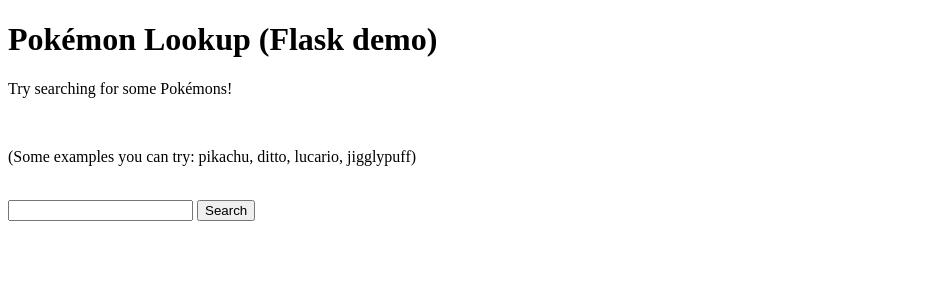
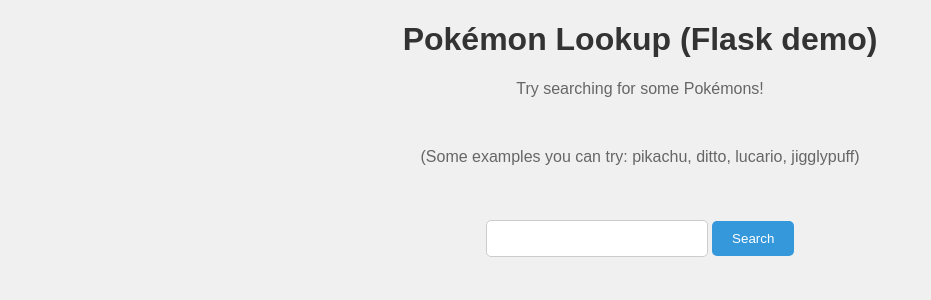
Before and after one commit to georgevarghese185/pokemon-lookup-flask, a Flask app: page / in a window 1280 px wide. Shown: the top 300 px of the page, without its empty margins (0-931 px from the left). Run offline with Flask 3, Linux system fonts and the light colour scheme.

Commit message:
Add ✨style ✨

```diff
--- a/templates/index.html
+++ b/templates/index.html
@@ -4,6 +4,78 @@
     <meta charset="UTF-8" />
     <meta name="viewport" content="width=device-width, initial-scale=1.0" />
     <title>Pokémon Lookup</title>
+
+    <style>
+      body {
+        font-family: "Arial", sans-serif;
+        background-color: #f0f0f0;
+        margin: 0;
+        padding: 0;
+      }
+
+      h1 {
+        text-align: center;
+        color: #333;
+      }
+
+      p {
+        text-align: center;
+        color: #666;
+      }
+
+      form {
+        text-align: center;
+        margin-top: 20px;
+      }
+
+      label {
+        display: block;
+        margin-bottom: 10px;
+      }
+
+      input {
+        padding: 10px;
+        width: 200px;
+        border: 1px solid #ccc;
+        border-radius: 5px;
+      }
+
+      button {
+        padding: 10px 20px;
+        background-color: #3498db;
+        color: #fff;
+        border: none;
+        border-radius: 5px;
+        cursor: pointer;
+      }
+
+      button:hover {
+        background-color: #2980b9;
+      }
+
+      #bio {
+        display: none;
+        text-align: center;
+        margin-top: 20px;
+      }
+
+      img {
+        max-width: 100%;
+        height: auto;
+        margin-bottom: 10px;
+      }
+
+      span {
+        font-weight: bold;
+      }
+
+      #error {
+        display: none;
+        color: #d9534f;
+        text-align: center;
+        margin-top: 20px;
+      }
+    </style>
 
     <script>
       document.addEventListener("DOMContentLoaded", () => {
```
